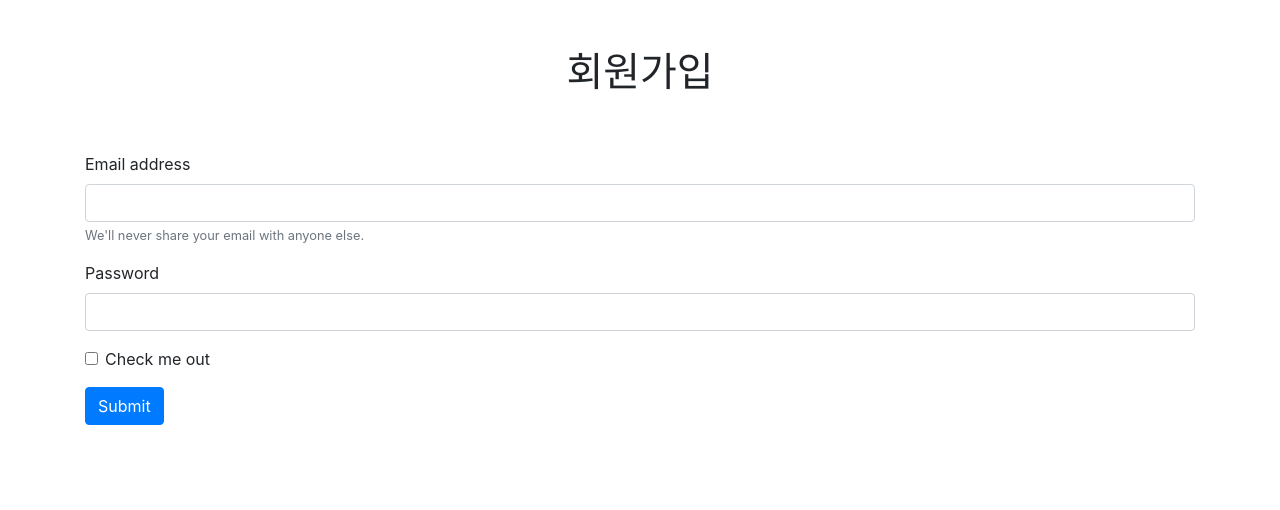
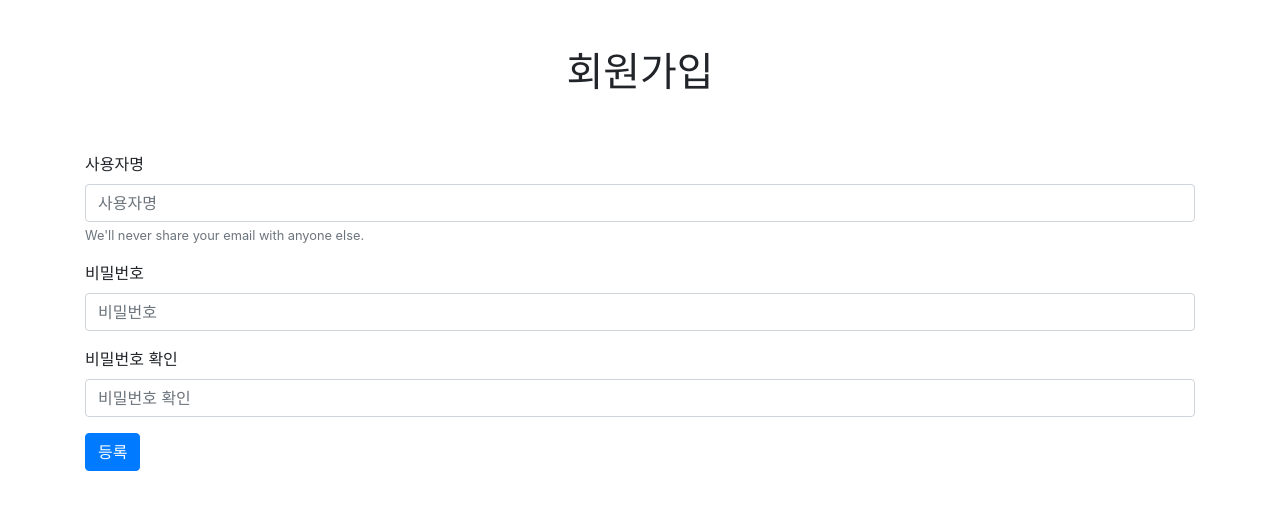
Before and after one commit to louisuss/django_basic, a Django app: template user/templates/register.html in a window 1280 px wide. Shown: the top 510 px of the page. Run offline with Django 3.2, Linux system fonts and the light colour scheme; the template is opened without the code that fills it, so the values that code supplies are empty; some libraries are stand-ins or nearby versions.

Commit message:
Add re-password

```diff
--- a/user/templates/register.html
+++ b/user/templates/register.html
@@ -28,22 +28,27 @@
         </div>
         <div class="row mt-5">
             <div class="col-12">
-                <form>
+                <form method="POST" action=".">
+                    <!-- 장고에서 폼 전달할 때 필요. 꼭 폼안에 넣어야 함 -->
+                    <!-- 다른 곳에서 호출될 위험성을 방지 -->
+                    {% csrf_token %}
                     <div class="form-group">
-                        <label for="exampleInputEmail1">Email address</label>
-                        <input type="email" class="form-control" id="exampleInputEmail1" aria-describedby="emailHelp">
+                        <label for="username">사용자명</label>
+                        <!-- id: 중복X / name: 중복O -->
+                        <input type="text" class="form-control" id="username" placeholder="사용자명" name="username">
                         <small id="emailHelp" class="form-text text-muted">We'll never share your email with
                             anyone else.</small>
                     </div>
                     <div class="form-group">
-                        <label for="exampleInputPassword1">Password</label>
-                        <input type="password" class="form-control" id="exampleInputPassword1">
+                        <label for="password">비밀번호</label>
+                        <input type="password" class="form-control" id="password" name="password" placeholder="비밀번호">
                     </div>
-                    <div class="form-group form-check">
-                        <input type="checkbox" class="form-check-input" id="exampleCheck1">
-                        <label class="form-check-label" for="exampleCheck1">Check me out</label>
+                    <div class="form-group">
+                        <label for="re-password">비밀번호 확인</label>
+                        <input type="password" class="form-control" id="re-password" placeholder="비밀번호 확인"
+                            name="re-password">
                     </div>
-                    <button type="submit" class="btn btn-primary">Submit</button>
+                    <button type="submit" class="btn btn-primary">등록</button>
                 </form>
             </div>
         </div>
```
